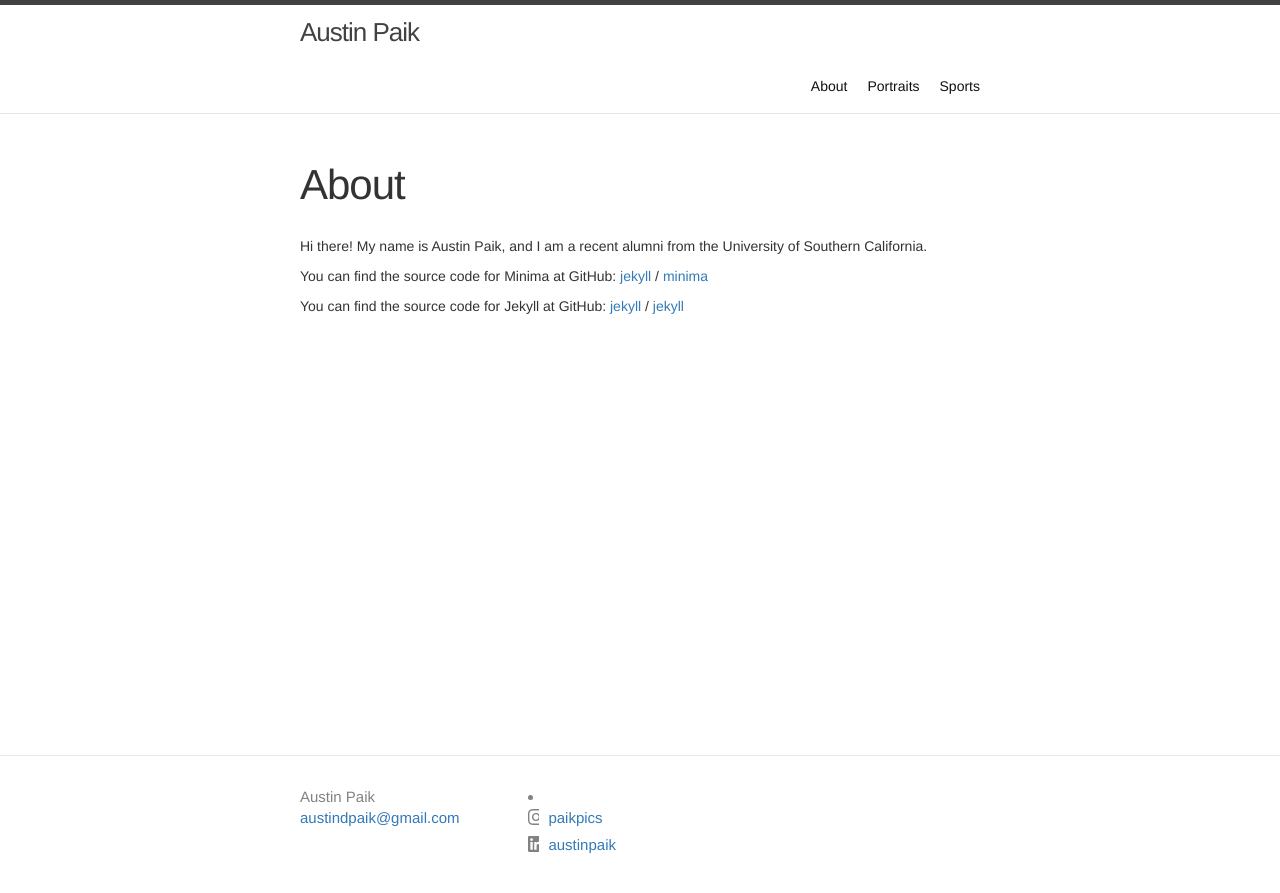
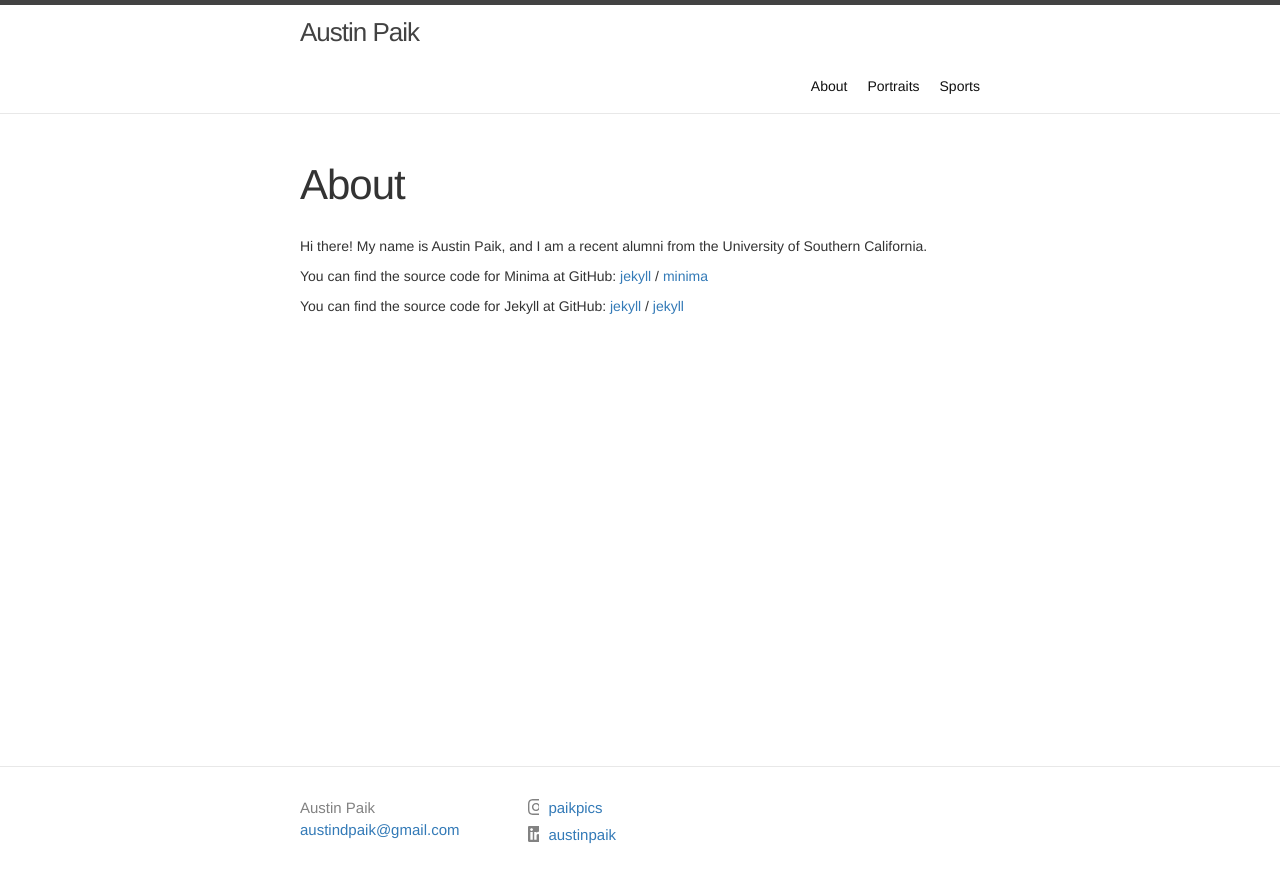
Before and after one commit to austinpaik/austinpaik.github.io, a Jekyll site: the page built from about.md, in a window 1280 px wide. Shown: the top 893 px of the page. Built offline with Jekyll 4.4.1, drawn with Linux system fonts in a browser that asks for light colours.

Commit message:
First commit

```diff
--- a/_includes/footer.html
+++ b/_includes/footer.html
@@ -20,7 +20,7 @@
       </div>
 
       <div class="footer-col footer-col-2">
-        <li>{%- include social.html -%}</li>
+        {%- include social.html -%}
       </div>
 
       <div class="footer-col footer-col-3">
```
